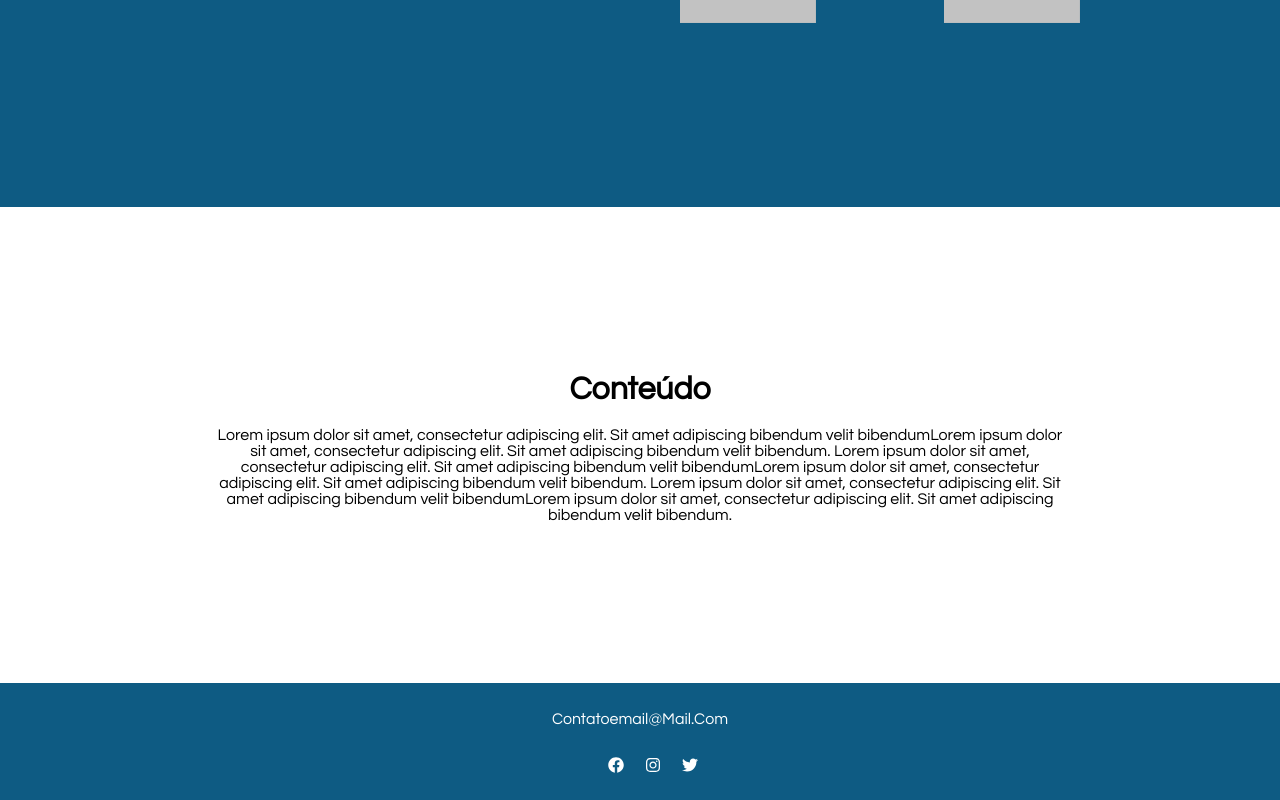
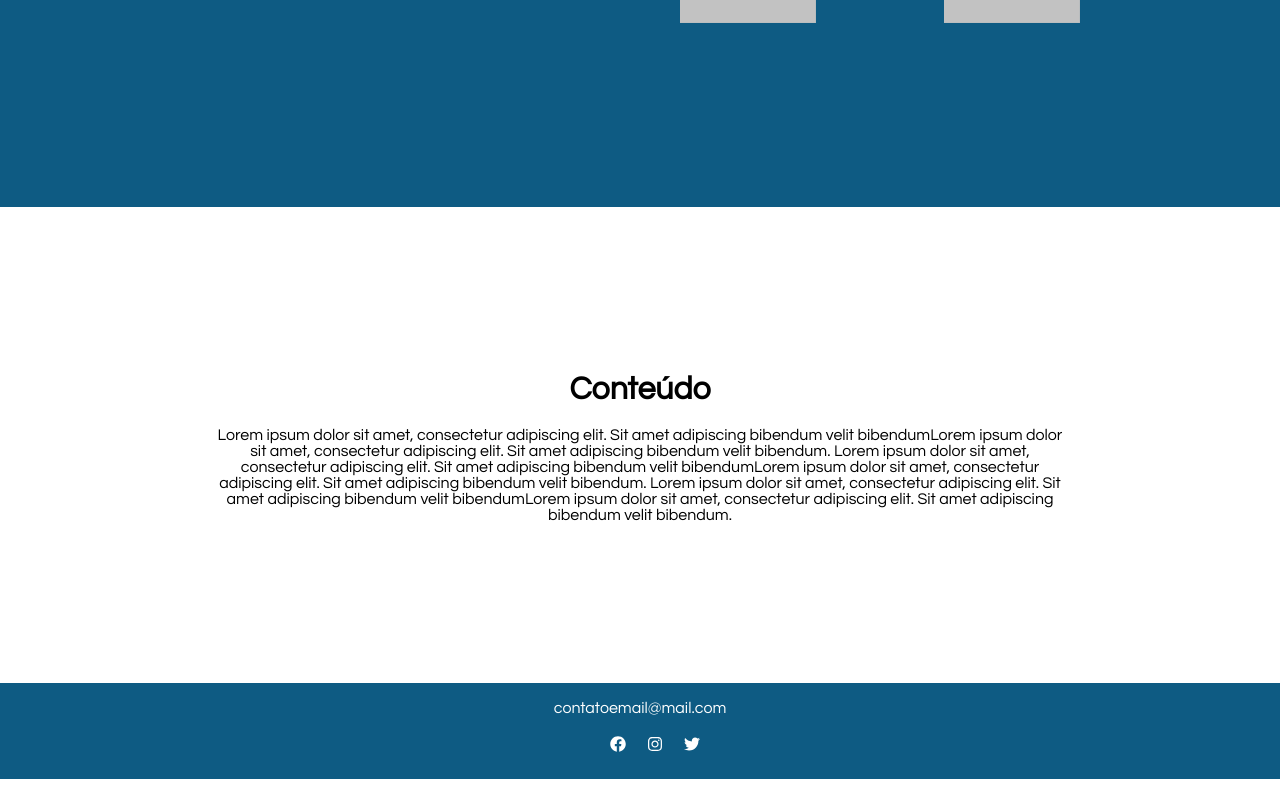
Before and after one commit to m4goth/nathan-personal-website, a React (Create React App) app: page / in a window 1280 px wide. Shown: the part 2825-3625 px from the top of the page. After the commit the page ends 3604 px from the top, so only its background shows below. Built offline with nearby package versions, Linux system fonts and the light colour scheme.

Commit message:
ajustando rodapé

```diff
--- a/src/components/Footer.js
+++ b/src/components/Footer.js
@@ -17,7 +17,7 @@ export function Footer() {
     <div className="footer-main">
       <div className="footer-conteudo">
         <div className="texto">
-            <h5>contatoemail@mail.com</h5>
+            <p>contatoemail@mail.com</p>
 
             <ul className="social-list">
             <li>
--- a/src/css/Footer.css
+++ b/src/css/Footer.css
@@ -26,11 +26,15 @@
 }
 
 .footer-conteudo p{
-    max-width: 500px;
+    /* max-width: 500px;
     margin: 10px auto;
     line-height: 20px;
     font-size: 14px;
-    color: #cacdd2;
+    color: #cacdd2; */
+    font-size: 1rem;
+    font-weight: 100;
+    /* text-transform: capitalize; */
+    line-height: 1rem;
 }
 
 .social-list{
```
